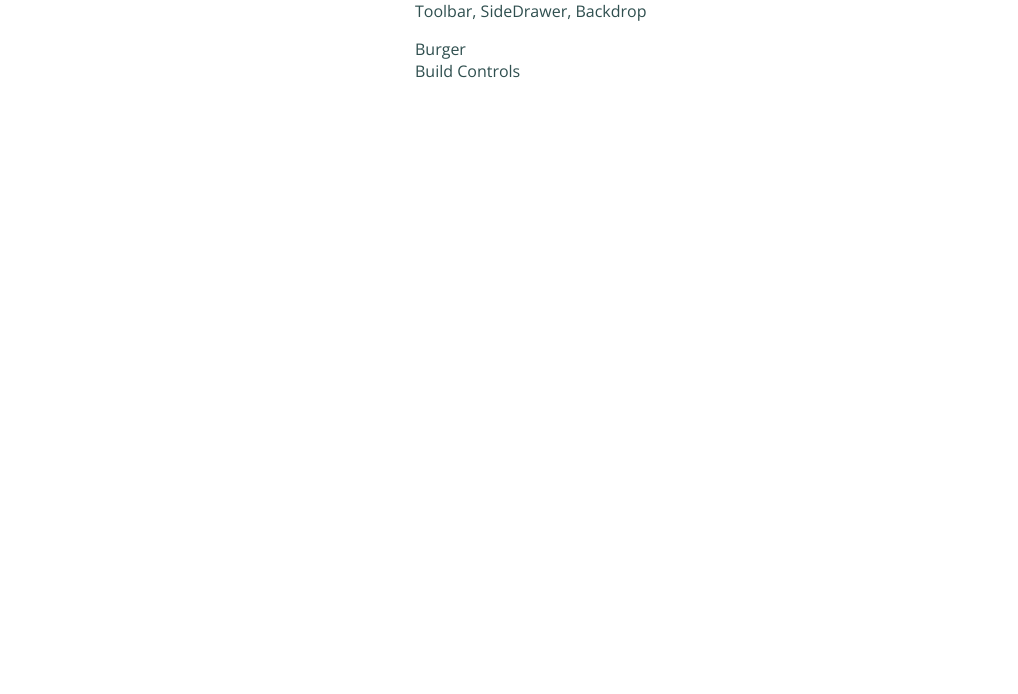
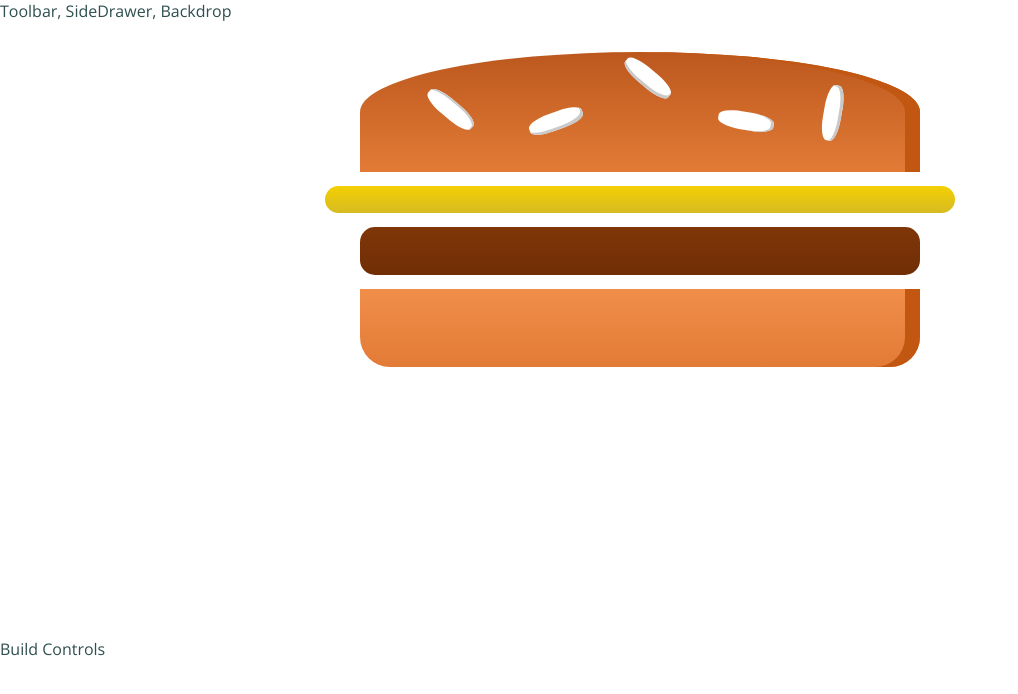
Before and after one commit to markoni97/burgerBuilder, a React (Create React App) app: page / in a window 1280 px wide. Shown: the top 694 px of the page, without its empty margins (0-1018 px from the left). Built offline with nearby package versions, Linux system fonts and the light colour scheme.

Commit message:
Added the burgerIngredient to the Burger module

```diff
--- a/src/App.module.css
+++ b/src/App.module.css
@@ -1,5 +1,3 @@
 .App{
-  margin:auto;
-  width: 450px;
   color: darkslategray;
 }
--- a/src/components/Burger/Burger.js
+++ b/src/components/Burger/Burger.js
@@ -0,0 +1,16 @@
+import React from 'react';
+import classes from './Burger.module.css';
+import BurgerIngredient from './BurgerIngredient/BurgerIngredient';
+
+const burger = (props) => {
+    return (
+        <div className={classes.Burger}>
+            <BurgerIngredient type="bread-top"/>
+            <BurgerIngredient type="cheese"/>
+            <BurgerIngredient type="meat"/>
+            <BurgerIngredient type="bread-bottom"/>
+        </div>
+    );
+}
+
+export default burger;
--- /dev/null
+++ b/src/components/Burger/Burger.module.css
@@ -0,0 +1,30 @@
+.Burger{
+    width: 100%;
+    margin: auto;
+    height: 250px;
+    overflow: hidden;
+    text-align: center;
+    font-weight: bold;
+    font-size: 1.2rem;
+}
+
+@media (min-width: 500px) and (min-height: 400px){
+    .Burger{
+        width: 350px;
+        height: 300px;
+    }
+}
+
+@media (min-width: 500px) and (min-height: 401px){
+    .Burger{
+        width: 450px;
+        height: 400px;
+    }
+}
+
+@media (min-width: 1000px) and (min-height: 700px){
+    .Burger{
+        width: 700px;
+        height: 600px;
+    }
+}
--- a/src/containers/BurgerBuilder/BurgerBuilder.js
+++ b/src/containers/BurgerBuilder/BurgerBuilder.js
@@ -1,11 +1,12 @@
 import React, { Component } from "react";
 import Auxiliary from '../../hoc/Auxiliary';
+import Burger from '../../components/Burger/Burger';
 
 class BurgerBuilder extends Component{
     render() {
         return(
             <Auxiliary>
-                <div>Burger</div>
+                <Burger />
                 <div>Build Controls</div>
             </Auxiliary>
         );
```
